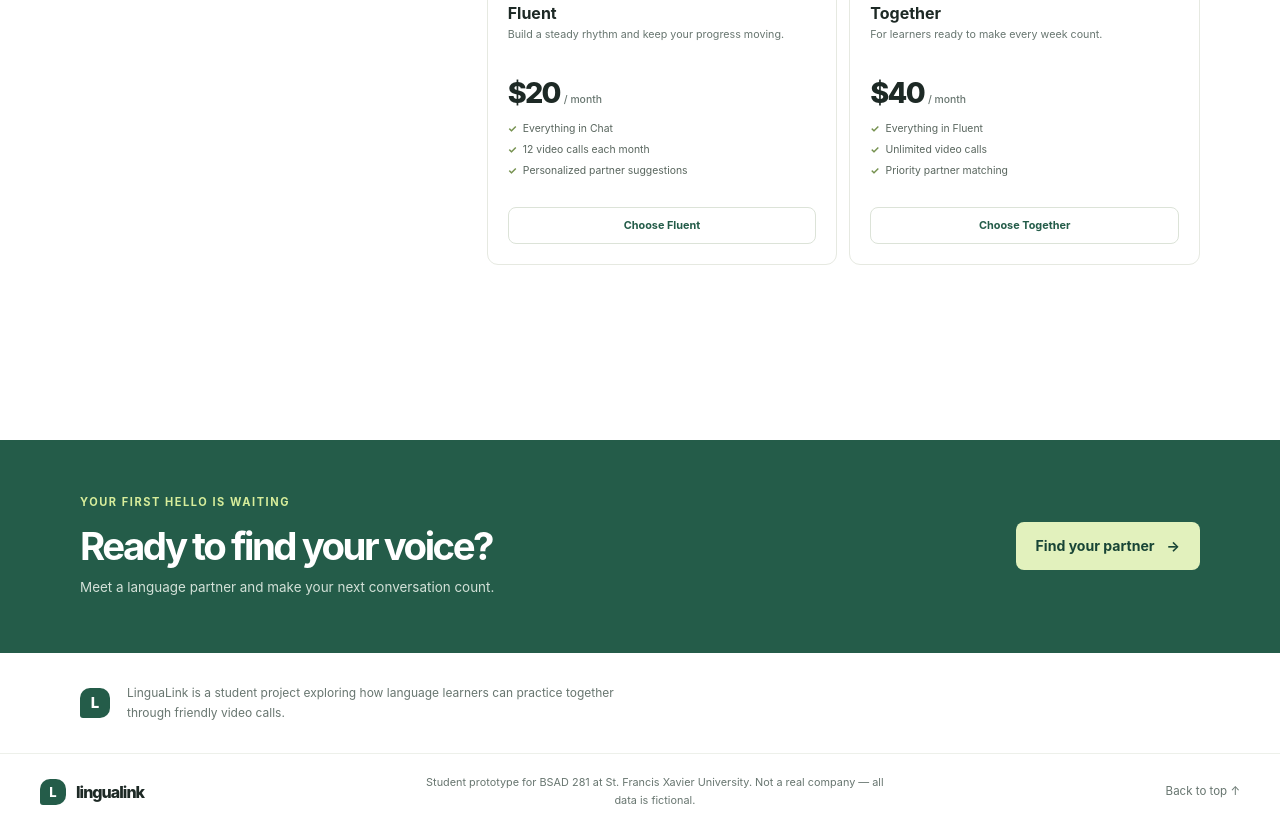
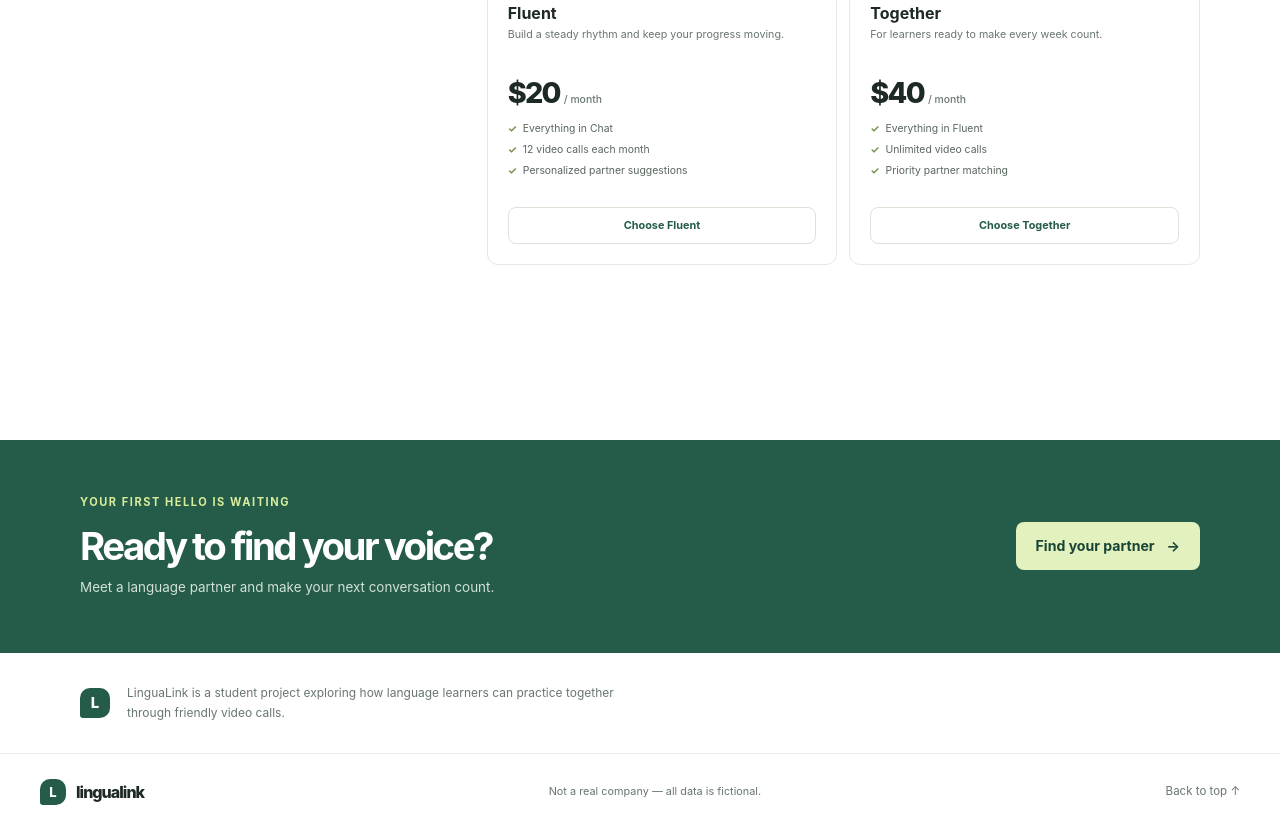
Before and after one commit to dmattie/ai-to-startup-template, a plain HTML site: page index.html in a window 1280 px wide. Shown: the part 2661-3491 px from the top of the page. Drawn offline with Linux system fonts and the light colour scheme.

Commit message:
Remove university reference from footer
Co-authored-by: Copilot App <223556219+Copilot@users.noreply.github.com>

```diff
--- a/index.html
+++ b/index.html
@@ -144,7 +144,7 @@
 
   <footer class="site-footer">
     <a class="brand footer-brand" href="#home"><span class="brand-mark" aria-hidden="true">L</span><span>lingualink</span></a>
-    <p>Student prototype for BSAD 281 at St. Francis Xavier University. Not a real company — all data is fictional.</p>
+    <p>Not a real company — all data is fictional.</p>
     <a href="#home">Back to top ↑</a>
   </footer>
   <script src="data.js"></script>
```
